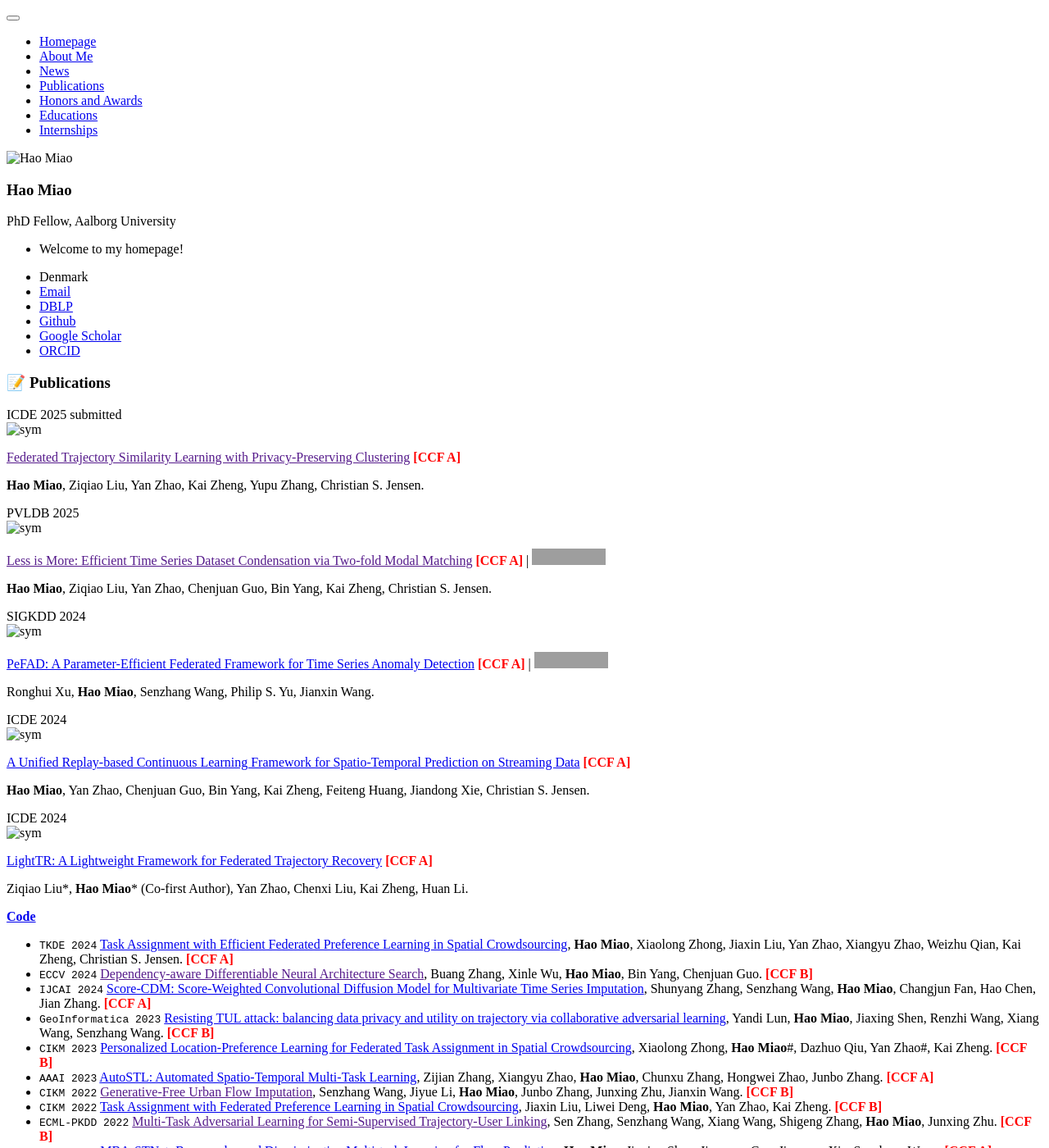
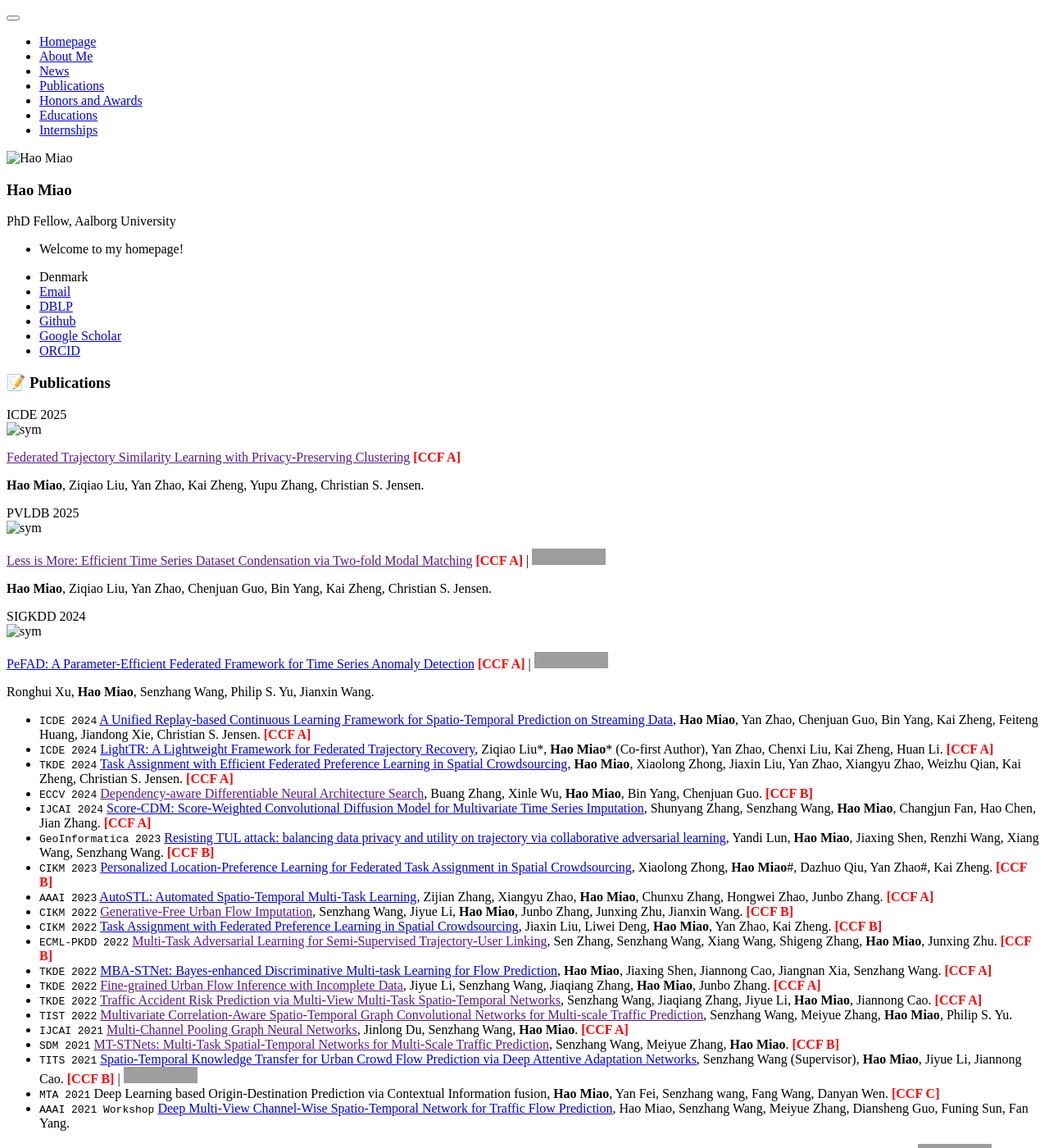
Before and after one commit to MiaoHaoSunny/MiaoHaoSunny.github.io, a Jekyll site: the page built from _pages/includes/pub.md, in a window 1280 px wide and 1400 px high. Shown: the whole window at 82% size. Built offline with Jekyll 4.4.1, drawn with Linux system fonts in a browser that asks for light colours; our own code applies the rules of GitHub Pages for plain Markdown files; grey boxes are pictures that could not be loaded.

Commit message:
Update pub.md

```diff
--- a/_pages/includes/pub.md
+++ b/_pages/includes/pub.md
@@ -1,7 +1,7 @@
 
 # 📝 Publications
 
-<div class='paper-box'><div class='paper-box-image'><div><div class="badge">ICDE 2025 submitted</div><img src='images/FTSL.png' alt="sym" width="100%"></div></div>
+<div class='paper-box'><div class='paper-box-image'><div><div class="badge">ICDE 2025</div><img src='images/FTSL.png' alt="sym" width="100%"></div></div>
 <div class='paper-box-text' markdown="1">
 
 [Federated Trajectory Similarity Learning with Privacy-Preserving Clustering]() <b><font color="red">[CCF A]</font></b>
@@ -29,26 +29,8 @@ Ronghui Xu, **Hao Miao**, Senzhang Wang, Philip S. Yu, Jianxin Wang.
 </div>
 </div>
 
-<div class='paper-box'><div class='paper-box-image'><div><div class="badge">ICDE 2024</div><img src='images/URCL.png' alt="sym" width="100%"></div></div>
-<div class='paper-box-text' markdown="1">
-
-[A Unified Replay-based Continuous Learning Framework for Spatio-Temporal Prediction on Streaming Data](https://arxiv.org/abs/2404.14999) <b><font color="red">[CCF A]</font></b>
-
-**Hao Miao**, Yan Zhao, Chenjuan Guo, Bin Yang, Kai Zheng, Feiteng Huang, Jiandong Xie, Christian S. Jensen.
-</div>
-</div>
-
-<div class='paper-box'><div class='paper-box-image'><div><div class="badge">ICDE 2024</div><img src='images/LightTR.png' alt="sym" width="100%"></div></div>
-<div class='paper-box-text' markdown="1">
-
-[LightTR: A Lightweight Framework for Federated Trajectory Recovery](https://arxiv.org/abs/2405.03409) <b><font color="red">[CCF A]</font></b>
-
-Ziqiao Liu\*, **Hao Miao**\* (Co-first Author), Yan Zhao, Chenxi Liu, Kai Zheng, Huan Li.
-
-[**Code**](https://github.com/uestc-liuzq/LightTR)
-</div>
-</div>
-
+- ``ICDE 2024`` [A Unified Replay-based Continuous Learning Framework for Spatio-Temporal Prediction on Streaming Data](https://arxiv.org/abs/2404.14999), **Hao Miao**, Yan Zhao, Chenjuan Guo, Bin Yang, Kai Zheng, Feiteng Huang, Jiandong Xie, Christian S. Jensen. <b><font color="red">[CCF A]</font></b>
+- ``ICDE 2024`` [LightTR: A Lightweight Framework for Federated Trajectory Recovery](https://arxiv.org/abs/2405.03409), Ziqiao Liu\*, **Hao Miao**\* (Co-first Author), Yan Zhao, Chenxi Liu, Kai Zheng, Huan Li. <b><font color="red">[CCF A]</font></b>
 - ``TKDE 2024`` [Task Assignment with Efficient Federated Preference Learning in Spatial Crowdsourcing](https://www.computer.org/csdl/journal/tk/5555/01/10239279/1QcjHWgwhrO), **Hao Miao**, Xiaolong Zhong, Jiaxin Liu, Yan Zhao, Xiangyu Zhao, Weizhu Qian, Kai Zheng, Christian S. Jensen. <b><font color="red">[CCF A]</font></b>
 - ``ECCV 2024`` [Dependency-aware Differentiable Neural Architecture Search](), Buang Zhang, Xinle Wu, **Hao Miao**, Bin Yang, Chenjuan Guo. <b><font color="red">[CCF B]</font></b>
 - ``IJCAI 2024`` [Score-CDM: Score-Weighted Convolutional Diffusion Model for Multivariate Time Series Imputation](https://arxiv.org/abs/2405.13075), Shunyang Zhang, Senzhang Wang, **Hao Miao**, Changjun Fan, Hao Chen, Jian Zhang. <b><font color="red">[CCF A]</font></b>
```
